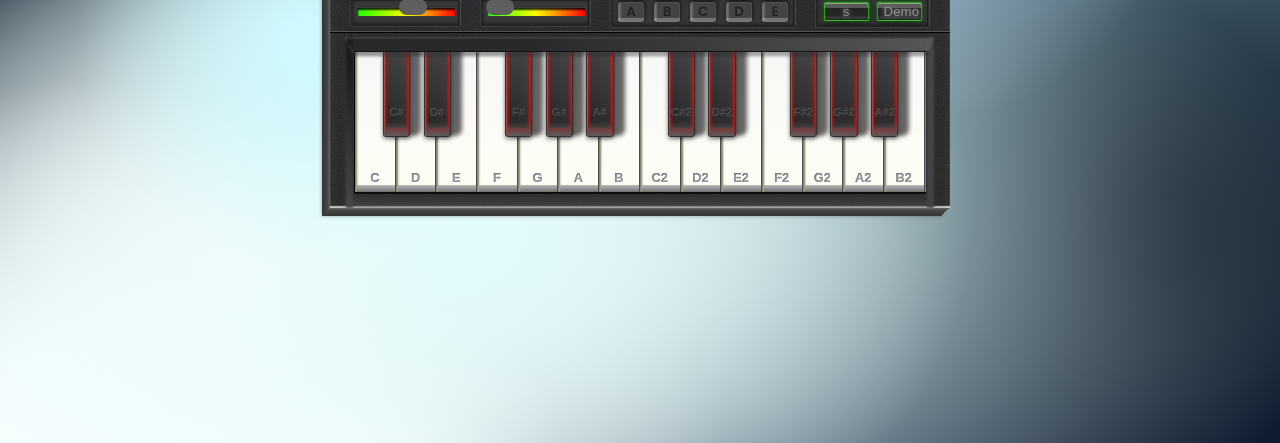
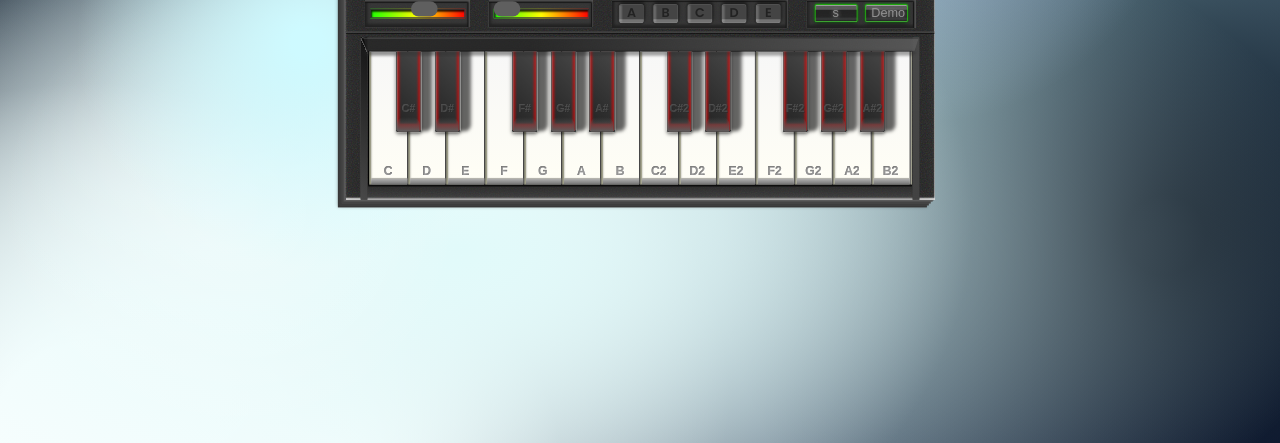
Before and after one commit to Horsamod/piano, a plain HTML site: page index.html in a window 1280 px wide. Shown: the part 357-800 px from the top of the page. Drawn offline with Linux system fonts and the light colour scheme; a script that the page names is missing.

Commit message:
Update organize.css

```diff
--- a/organize.css
+++ b/organize.css
@@ -56,6 +56,7 @@ body {
   position: relative;
   overflow: hidden;
   border-radius: 0px;
+  transform: scale(.95);
 }
 
 .piano-container::before {
```
